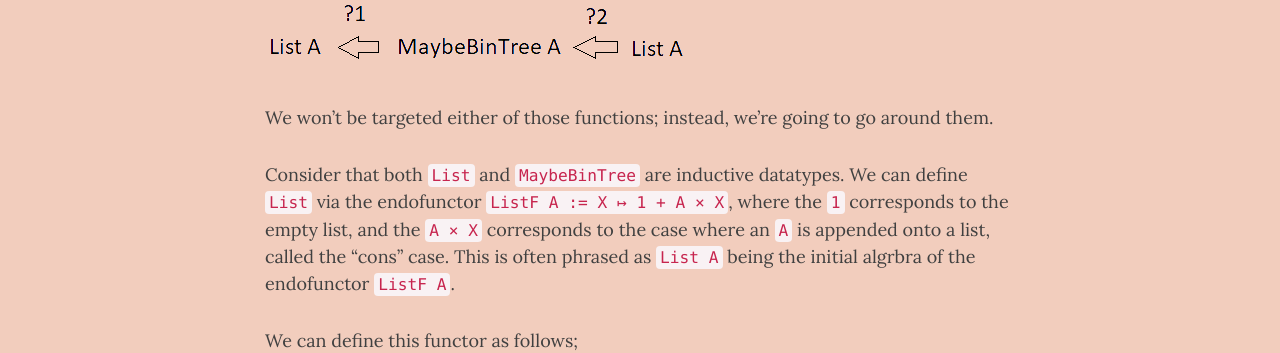
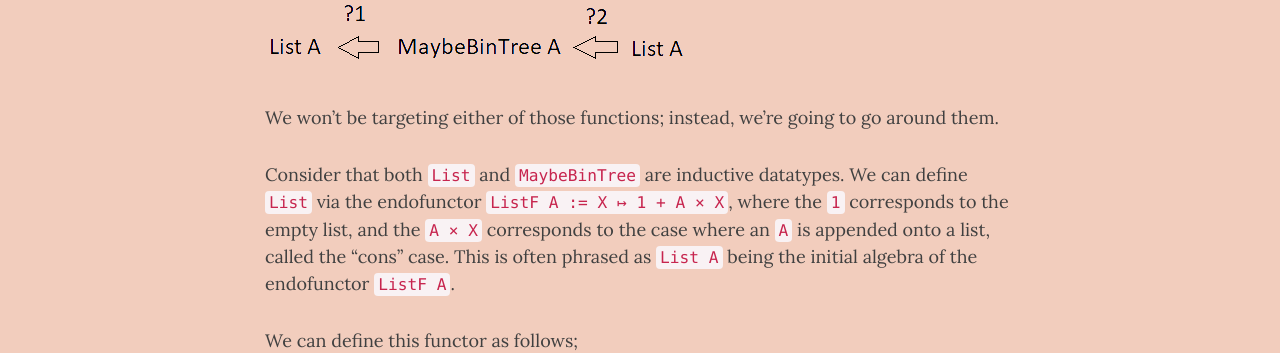
Before and after one commit to AHartNtkn/AHartNtkn.github.io, a Jekyll site: the page built from _posts/2020-04-07-Sorting-Lists-Recursively;-The-Easy-Way.md, in a window 1280 px wide and 900 px high, scrolled down 2654 px. Shown: the part 154-507 px from the top of the window. Built offline with Jekyll 4.4.1, drawn with Linux system fonts in a browser that asks for light colours; nearby versions of some CDN libraries.

Commit message:
targeting, algebra

```diff
--- a/_posts/2020-04-07-Sorting-Lists-Recursively;-The-Easy-Way.md
+++ b/_posts/2020-04-07-Sorting-Lists-Recursively;-The-Easy-Way.md
@@ -75,9 +75,9 @@
 
 ![What could those functions be?](../img/hylomorphisms/Hylo2.png)
 
-We won't be targeted either of those functions; instead, we're going to go around them.
+We won't be targeting either of those functions; instead, we're going to go around them.
 
-Consider that both `List` and `MaybeBinTree` are inductive datatypes. We can define `List` via the endofunctor `ListF A := X ↦ 1 + A × X`, where the `1` corresponds to the empty list, and the `A × X` corresponds to the case where an `A` is appended onto a list, called the "cons" case. This is often phrased as `List A` being the initial algrbra of the endofunctor `ListF A`.
+Consider that both `List` and `MaybeBinTree` are inductive datatypes. We can define `List` via the endofunctor `ListF A := X ↦ 1 + A × X`, where the `1` corresponds to the empty list, and the `A × X` corresponds to the case where an `A` is appended onto a list, called the "cons" case. This is often phrased as `List A` being the initial algebra of the endofunctor `ListF A`.
 
 We can define this functor as follows;
 
```
